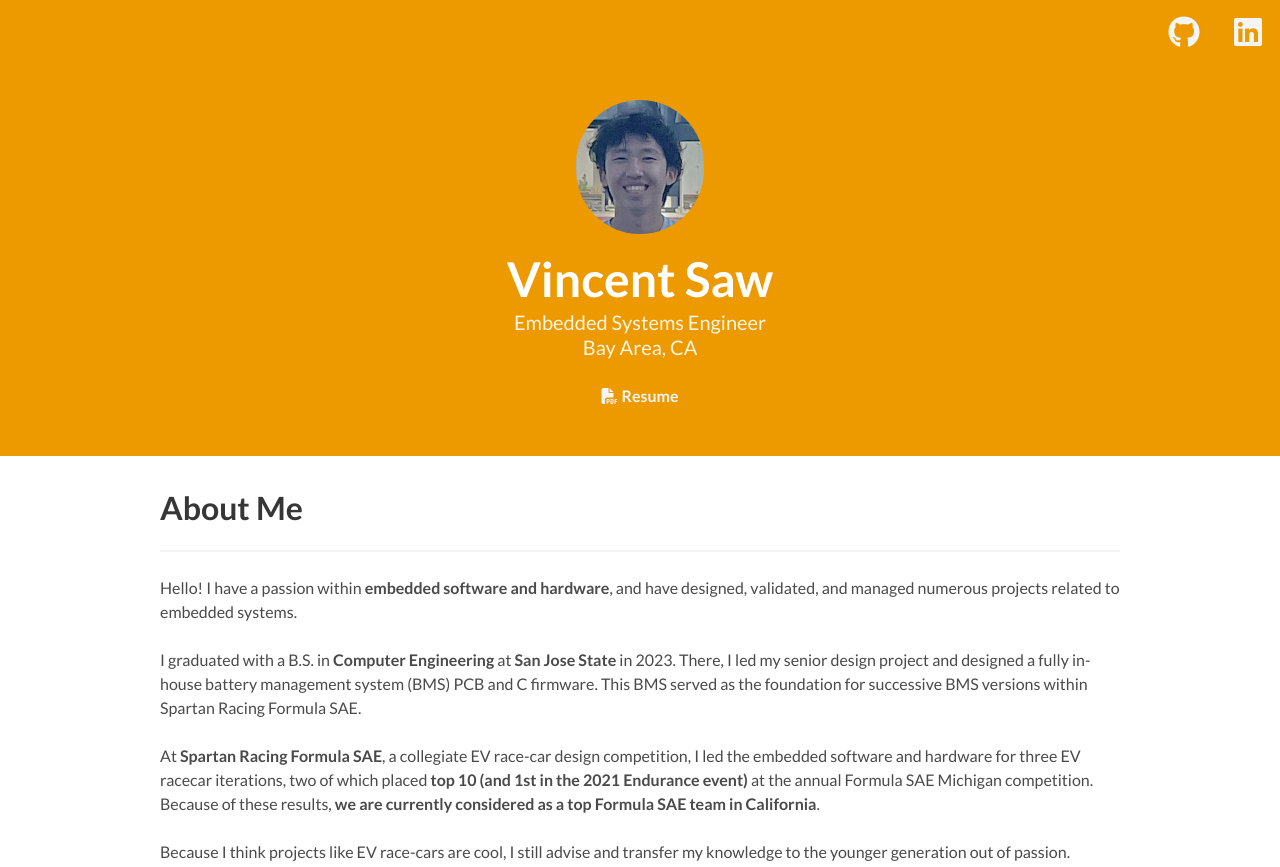
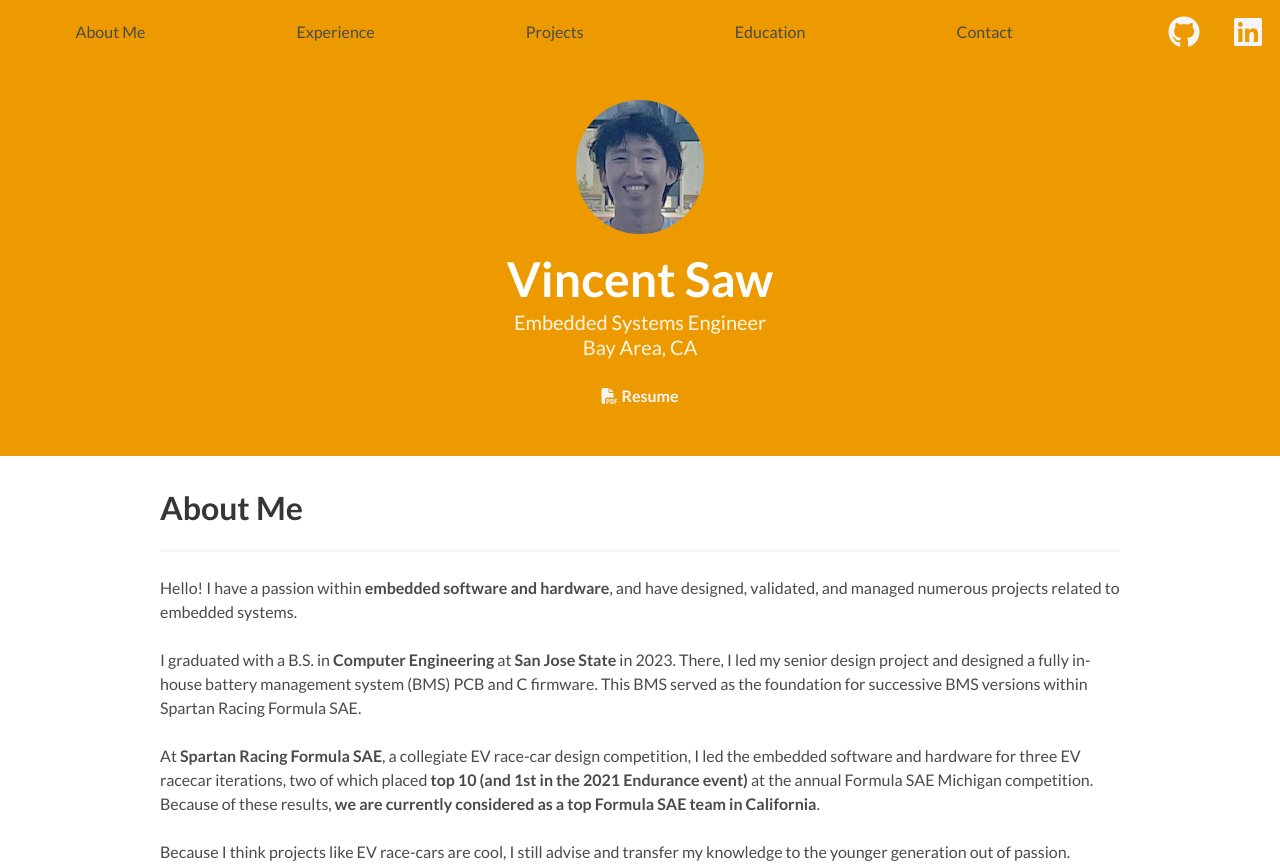
Before and after one commit to vsawce/vsawce.github.io, a plain HTML site: page index.html in a window 1280 px wide. Shown: the top 867 px of the page. Drawn offline with Linux system fonts and the light colour scheme.

Commit message:
#1: Working persistent navbar, but still need to clean up design and fix margining

```diff
--- a/index.html
+++ b/index.html
@@ -29,6 +29,21 @@
       </div>
     </div>
     <div class="navbar-menu">
+      <a class="navbar-item mx-auto" href="#about">
+        About Me
+      </a>
+      <a class="navbar-item mx-auto" href="#experience">
+        Experience
+      </a>
+      <a class="navbar-item mx-auto" href="#projects">
+        Projects
+      </a>
+      <a class="navbar-item mx-auto" href="#education">
+        Education
+      </a>
+      <a class="navbar-item mx-auto" href="#contact">
+        Contact
+      </a>
       <div class="navbar-end">
         <div class="navbar-item">
           <a href="https://github.com/vsawce" class="icon is-large has-text-light">
@@ -75,7 +90,7 @@
     </div>
   </section>
 
-  <section class="section">
+  <section class="section" id="about">
     <div class="container">
       <h1 class="title">About Me</h1>
       <hr />
@@ -93,7 +108,7 @@
         Because I think projects like EV race-cars are cool, I still advise and transfer my knowledge to the younger generation out of passion.
     </div>
   </section>
-  <section class="section">
+  <section class="section" id="experience">
     <div class="container">
       <h1 class="title">Experience</h1>
       <hr />
@@ -372,7 +387,7 @@
     </div>
   </section>
 
-  <section class="section">
+  <section class="section" id="projects">
     <div class="container">
       <h1 class="title">Projects</h1>
       <hr />
@@ -439,7 +454,7 @@
     </div>
   </section>
 
-  <section class="section">
+  <section class="section" id="education">
     <div class="container">
       <h1 class="title">Education</h1>
       <hr />
@@ -471,7 +486,7 @@
     </div>
   </section>
 
-  <section class="section">
+  <section class="section" id="contact">
     <div class="container">
       <h1 class="title">Contact</h1>
       <hr />
@@ -929,7 +944,7 @@
   </footer>
 
   <script src="./src/dist/js/bundle.js"></script>
-  <script>
+  <!-- <script>
     document.addEventListener("DOMContentLoaded", function() {
         const tocList = document.getElementById("toc-list");
         const headers = document.querySelectorAll("h1.title");
@@ -944,7 +959,7 @@
             tocList.appendChild(listItem);
         });
     });
-    </script>
+    </script> -->
 </body>
 
 </html>
```
